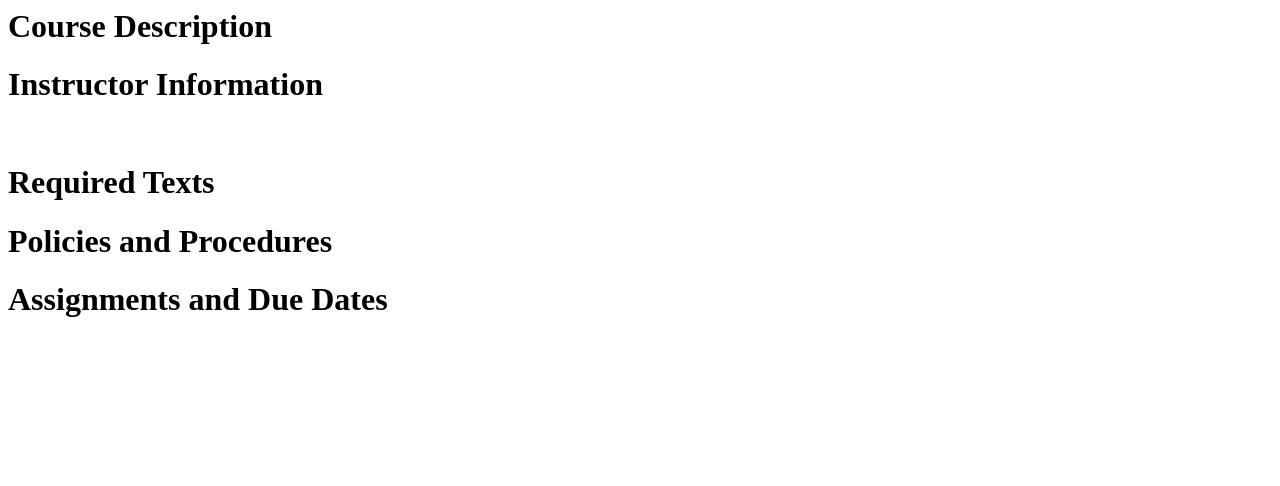
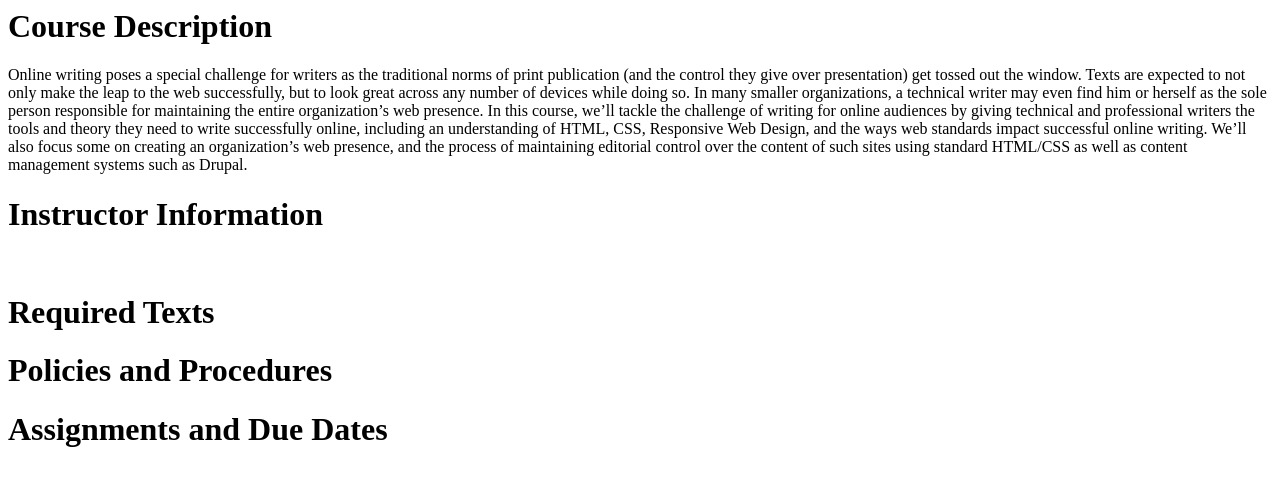
Before and after one commit to RachelHancock/Test-, a plain HTML site: page index.html in a window 1280 px wide. Drawn offline with Linux system fonts and the light colour scheme.

Commit message:
Updated Body of Syllabus

```diff
--- a/index.html
+++ b/index.html
@@ -2,6 +2,8 @@
 <head>
 	<title>ENGL 5523: Technical Writing for Online Audiences</title>
 	<h1>Course Description</h1>
+	<body>Online writing poses a special challenge for writers as the traditional norms of print publication (and the control they give over presentation) get tossed out the window. Texts are expected to not only make the leap to the web successfully, but to look great across any number of devices while doing so. In many smaller organizations, a technical writer may even find him or herself as the sole person responsible for maintaining the entire organization’s web presence. In this course, we’ll tackle the challenge of writing for
+online audiences by giving technical and professional writers the tools and theory they need to write successfully online, including an understanding of HTML, CSS, Responsive Web Design, and the ways web standards impact successful online writing. We’ll also focus some on creating an organization’s web presence, and the process of maintaining editorial control over the content of such sites using standard HTML/CSS as well as content management systems such as Drupal.</body>
 	<h1>Instructor Information</h1><br>
 	<h1>Required Texts</h><br>
 	<h1>Policies and Procedures</h><br>
```
